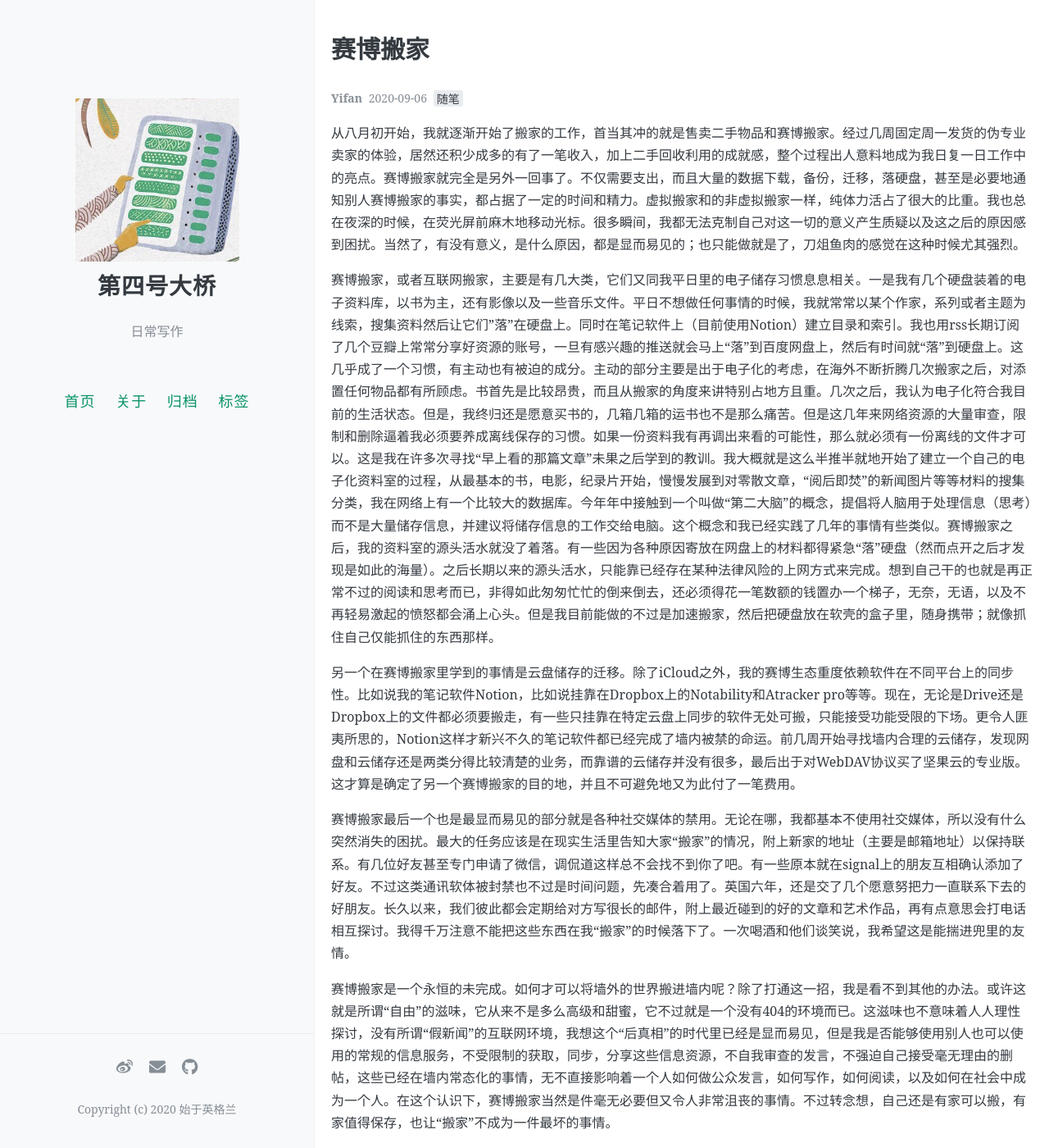
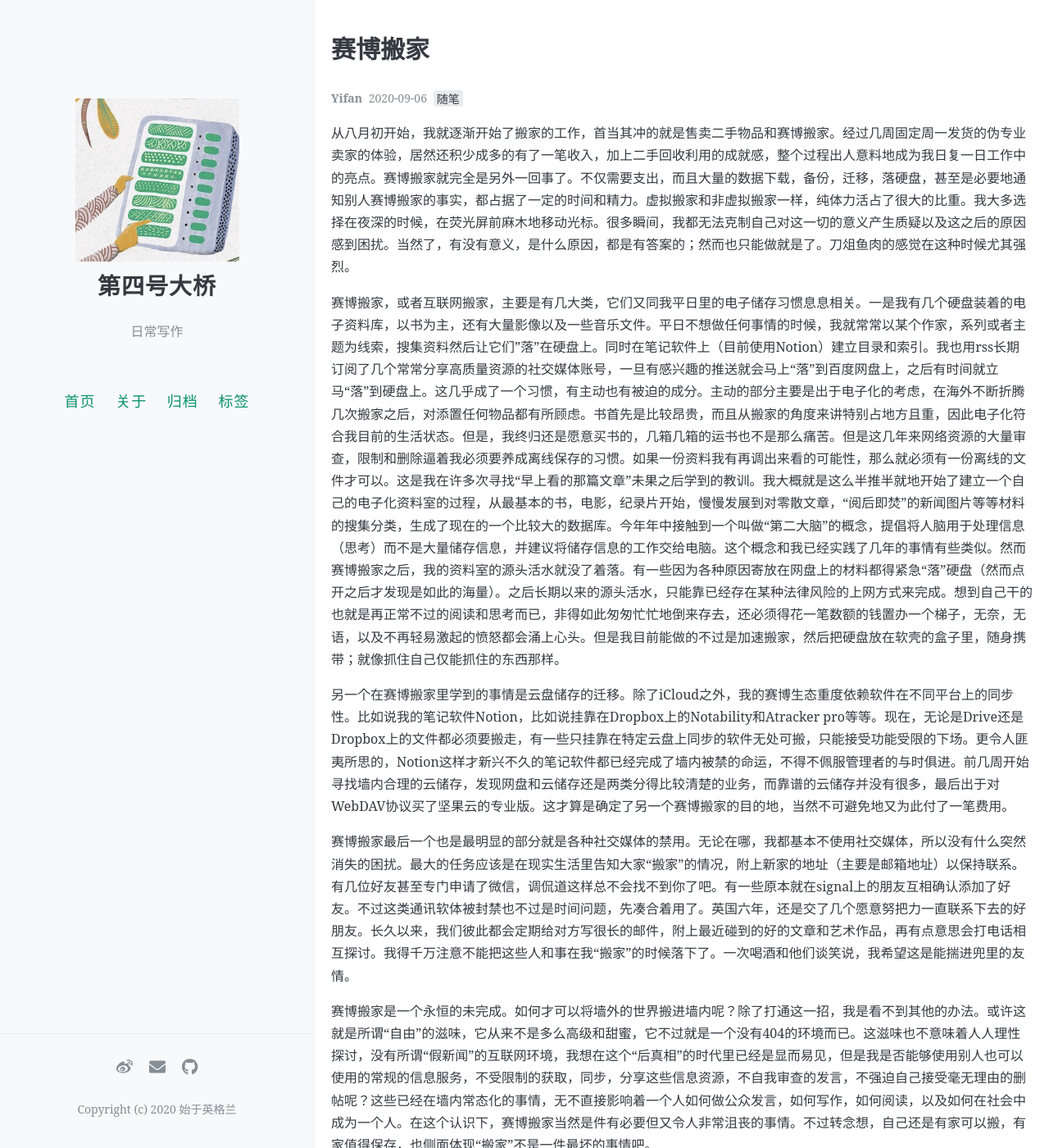
Before and after one commit to yifan0111/gincredible, a Jekyll site: the page built from _posts/2020-09-06-cyber-moving.md, in a window 1280 px wide and 1400 px high. Shown: the whole window at 82% size. Built offline with Jekyll 4.4.1, drawn with Linux system fonts in a browser that asks for light colours; comment, search, counter and statistics services are not loaded; some of the changed text lies outside the part shown.

Commit message:
Update 2020-09-06-cyber-moving.md

```diff
--- a/_posts/2020-09-06-cyber-moving.md
+++ b/_posts/2020-09-06-cyber-moving.md
@@ -6,14 +6,16 @@ tags: [随笔]
 comments: true
 author: Yifan
 ---
-从八月初开始，我就逐渐开始了搬家的工作，首当其冲的就是售卖二手物品和赛博搬家。经过几周固定周一发货的伪专业卖家的体验，居然还积少成多的有了一笔收入，加上二手回收利用的成就感，整个过程出人意料地成为我日复一日工作中的亮点。赛博搬家就完全是另外一回事了。不仅需要支出，而且大量的数据下载，备份，迁移，落硬盘，甚至是必要地通知别人赛博搬家的事实，都占据了一定的时间和精力。虚拟搬家和的非虚拟搬家一样，纯体力活占了很大的比重。我也总在夜深的时候，在荧光屏前麻木地移动光标。很多瞬间，我都无法克制自己对这一切的意义产生质疑以及这之后的原因感到困扰。当然了，有没有意义，是什么原因，都是显而易见的；也只能做就是了，刀俎鱼肉的感觉在这种时候尤其强烈。
+从八月初开始，我就逐渐开始了搬家的工作，首当其冲的就是售卖二手物品和赛博搬家。经过几周固定周一发货的伪专业卖家的体验，居然还积少成多的有了一笔收入，加上二手回收利用的成就感，整个过程出人意料地成为我日复一日工作中的亮点。赛博搬家就完全是另外一回事了。不仅需要支出，而且大量的数据下载，备份，迁移，落硬盘，甚至是必要地通知别人赛博搬家的事实，都占据了一定的时间和精力。虚拟搬家和非虚拟搬家一样，纯体力活占了很大的比重。我大多选择在夜深的时候，在荧光屏前麻木地移动光标。很多瞬间，我都无法克制自己对这一切的意义产生质疑以及这之后的原因感到困扰。当然了，有没有意义，是什么原因，都是有答案的；然而也只能做就是了。刀俎鱼肉的感觉在这种时候尤其强烈。
 
-赛博搬家，或者互联网搬家，主要是有几大类，它们又同我平日里的电子储存习惯息息相关。一是我有几个硬盘装着的电子资料库，以书为主，还有影像以及一些音乐文件。平日不想做任何事情的时候，我就常常以某个作家，系列或者主题为线索，搜集资料然后让它们”落”在硬盘上。同时在笔记软件上（目前使用Notion）建立目录和索引。我也用rss长期订阅了几个豆瓣上常常分享好资源的账号，一旦有感兴趣的推送就会马上“落”到百度网盘上，然后有时间就“落”到硬盘上。这几乎成了一个习惯，有主动也有被迫的成分。主动的部分主要是出于电子化的考虑，在海外不断折腾几次搬家之后，对添置任何物品都有所顾虑。书首先是比较昂贵，而且从搬家的角度来讲特别占地方且重。几次之后，我认为电子化符合我目前的生活状态。但是，我终归还是愿意买书的，几箱几箱的运书也不是那么痛苦。但是这几年来网络资源的大量审查，限制和删除逼着我必须要养成离线保存的习惯。如果一份资料我有再调出来看的可能性，那么就必须有一份离线的文件才可以。这是我在许多次寻找“早上看的那篇文章”未果之后学到的教训。我大概就是这么半推半就地开始了建立一个自己的电子化资料室的过程，从最基本的书，电影，纪录片开始，慢慢发展到对零散文章，“阅后即焚”的新闻图片等等材料的搜集分类，我在网络上有一个比较大的数据库。今年年中接触到一个叫做“第二大脑”的概念，提倡将人脑用于处理信息（思考）而不是大量储存信息，并建议将储存信息的工作交给电脑。这个概念和我已经实践了几年的事情有些类似。赛博搬家之后，我的资料室的源头活水就没了着落。有一些因为各种原因寄放在网盘上的材料都得紧急“落”硬盘（然而点开之后才发现是如此的海量）。之后长期以来的源头活水，只能靠已经存在某种法律风险的上网方式来完成。想到自己干的也就是再正常不过的阅读和思考而已，非得如此匆匆忙忙的倒来倒去，还必须得花一笔数额的钱置办一个梯子，无奈，无语，以及不再轻易激起的愤怒都会涌上心头。但是我目前能做的不过是加速搬家，然后把硬盘放在软壳的盒子里，随身携带；就像抓住自己仅能抓住的东西那样。
+赛博搬家，或者互联网搬家，主要是有几大类，它们又同我平日里的电子储存习惯息息相关。一是我有几个硬盘装着的电子资料库，以书为主，还有大量影像以及一些音乐文件。平日不想做任何事情的时候，我就常常以某个作家，系列或者主题为线索，搜集资料然后让它们”落”在硬盘上。同时在笔记软件上（目前使用Notion）建立目录和索引。我也用rss长期订阅了几个常常分享高质量资源的社交媒体账号，一旦有感兴趣的推送就会马上“落”到百度网盘上，之后有时间就立马“落”到硬盘上。这几乎成了一个习惯，有主动也有被迫的成分。主动的部分主要是出于电子化的考虑，在海外不断折腾几次搬家之后，对添置任何物品都有所顾虑。书首先是比较昂贵，而且从搬家的角度来讲特别占地方且重，因此电子化符合我目前的生活状态。但是，我终归还是愿意买书的，几箱几箱的运书也不是那么痛苦。但是这几年来网络资源的大量审查，限制和删除逼着我必须要养成离线保存的习惯。如果一份资料我有再调出来看的可能性，那么就必须有一份离线的文件才可以。这是我在许多次寻找“早上看的那篇文章”未果之后学到的教训。我大概就是这么半推半就地开始了建立一个自己的电子化资料室的过程，从最基本的书，电影，纪录片开始，慢慢发展到对零散文章，“阅后即焚”的新闻图片等等材料的搜集分类，生成了现在的一个比较大的数据库。今年年中接触到一个叫做“第二大脑”的概念，提倡将人脑用于处理信息（思考）而不是大量储存信息，并建议将储存信息的工作交给电脑。这个概念和我已经实践了几年的事情有些类似。然而赛博搬家之后，我的资料室的源头活水就没了着落。有一些因为各种原因寄放在网盘上的材料都得紧急“落”硬盘（然而点开之后才发现是如此的海量）。之后长期以来的源头活水，只能靠已经存在某种法律风险的上网方式来完成。想到自己干的也就是再正常不过的阅读和思考而已，非得如此匆匆忙忙地倒来存去，还必须得花一笔数额的钱置办一个梯子，无奈，无语，以及不再轻易激起的愤怒都会涌上心头。但是我目前能做的不过是加速搬家，然后把硬盘放在软壳的盒子里，随身携带；就像抓住自己仅能抓住的东西那样。
 
-另一个在赛博搬家里学到的事情是云盘储存的迁移。除了iCloud之外，我的赛博生态重度依赖软件在不同平台上的同步性。比如说我的笔记软件Notion，比如说挂靠在Dropbox上的Notability和Atracker pro等等。现在，无论是Drive还是Dropbox上的文件都必须要搬走，有一些只挂靠在特定云盘上同步的软件无处可搬，只能接受功能受限的下场。更令人匪夷所思的，Notion这样才新兴不久的笔记软件都已经完成了墙内被禁的命运。前几周开始寻找墙内合理的云储存，发现网盘和云储存还是两类分得比较清楚的业务，而靠谱的云储存并没有很多，最后出于对WebDAV协议买了坚果云的专业版。这才算是确定了另一个赛博搬家的目的地，并且不可避免地又为此付了一笔费用。
+另一个在赛博搬家里学到的事情是云盘储存的迁移。除了iCloud之外，我的赛博生态重度依赖软件在不同平台上的同步性。比如说我的笔记软件Notion，比如说挂靠在Dropbox上的Notability和Atracker pro等等。现在，无论是Drive还是Dropbox上的文件都必须要搬走，有一些只挂靠在特定云盘上同步的软件无处可搬，只能接受功能受限的下场。更令人匪夷所思的，Notion这样才新兴不久的笔记软件都已经完成了墙内被禁的命运，不得不佩服管理者的与时俱进。前几周开始寻找墙内合理的云储存，发现网盘和云储存还是两类分得比较清楚的业务，而靠谱的云储存并没有很多，最后出于对WebDAV协议买了坚果云的专业版。这才算是确定了另一个赛博搬家的目的地，当然不可避免地又为此付了一笔费用。
 
-赛博搬家最后一个也是最显而易见的部分就是各种社交媒体的禁用。无论在哪，我都基本不使用社交媒体，所以没有什么突然消失的困扰。最大的任务应该是在现实生活里告知大家“搬家”的情况，附上新家的地址（主要是邮箱地址）以保持联系。有几位好友甚至专门申请了微信，调侃道这样总不会找不到你了吧。有一些原本就在signal上的朋友互相确认添加了好友。不过这类通讯软体被封禁也不过是时间问题，先凑合着用了。英国六年，还是交了几个愿意努把力一直联系下去的好朋友。长久以来，我们彼此都会定期给对方写很长的邮件，附上最近碰到的好的文章和艺术作品，再有点意思会打电话相互探讨。我得千万注意不能把这些东西在我“搬家”的时候落下了。一次喝酒和他们谈笑说，我希望这是能揣进兜里的友情。
+赛博搬家最后一个也是最明显的部分就是各种社交媒体的禁用。无论在哪，我都基本不使用社交媒体，所以没有什么突然消失的困扰。最大的任务应该是在现实生活里告知大家“搬家”的情况，附上新家的地址（主要是邮箱地址）以保持联系。有几位好友甚至专门申请了微信，调侃道这样总不会找不到你了吧。有一些原本就在signal上的朋友互相确认添加了好友。不过这类通讯软体被封禁也不过是时间问题，先凑合着用了。英国六年，还是交了几个愿意努把力一直联系下去的好朋友。长久以来，我们彼此都会定期给对方写很长的邮件，附上最近碰到的好的文章和艺术作品，再有点意思会打电话相互探讨。我得千万注意不能把这些人和事在我“搬家”的时候落下了。一次喝酒和他们谈笑说，我希望这是能揣进兜里的友情。
 
-赛博搬家是一个永恒的未完成。如何才可以将墙外的世界搬进墙内呢？除了打通这一招，我是看不到其他的办法。或许这就是所谓“自由”的滋味，它从来不是多么高级和甜蜜，它不过就是一个没有404的环境而已。这滋味也不意味着人人理性探讨，没有所谓“假新闻”的互联网环境，我想这个“后真相”的时代里已经是显而易见，但是我是否能够使用别人也可以使用的常规的信息服务，不受限制的获取，同步，分享这些信息资源，不自我审查的发言，不强迫自己接受毫无理由的删帖，这些已经在墙内常态化的事情，无不直接影响着一个人如何做公众发言，如何写作，如何阅读，以及如何在社会中成为一个人。在这个认识下，赛博搬家当然是件毫无必要但又令人非常沮丧的事情。不过转念想，自己还是有家可以搬，有家值得保存，也让“搬家”不成为一件最坏的事情。
+赛博搬家是一个永恒的未完成。如何才可以将墙外的世界搬进墙内呢？除了打通这一招，我是看不到其他的办法。或许这就是所谓“自由”的滋味，它从来不是多么高级和甜蜜，它不过就是一个没有404的环境而已。这滋味也不意味着人人理性探讨，没有所谓“假新闻”的互联网环境，我想在这个“后真相”的时代里已经是显而易见，但是我是否能够使用别人也可以使用的常规的信息服务，不受限制的获取，同步，分享这些信息资源，不自我审查的发言，不强迫自己接受毫无理由的删帖呢？这些已经在墙内常态化的事情，无不直接影响着一个人如何做公众发言，如何写作，如何阅读，以及如何在社会中成为一个人。在这个认识下，赛博搬家当然是件有必要但又令人非常沮丧的事情。不过转念想，自己还是有家可以搬，有家值得保存，也侧面体现“搬家”不是一件最坏的事情吧。
 
-这篇文章就这么断断续续地躺在电脑里，在赛博搬家喘口气的间隙里写完了。前几日豆瓣读书因工信部要求进行第二轮政改，为期一个月，不知整改目的为何，结果为何，可否商议对整改结果的不满，也不知具体流程为何，甚至停用的时间都早于了通知的时间。没有人准备为这些问题准备答案，因为他有权不回答你，并且反手让你闭嘴。大概两个月前同是因为整改，我紧急备份了豆瓣，并且搭建了这个github页面存放和发布文章，这也算是半个脚准备踏出豆瓣。搬出豆瓣之后要去哪里是许多友邻都问了的问题，当然还有更多友邻选择直接离开。搬出一个环境被污染的互联网社区，有时候也感觉像是一种赛博搬家。这种搬家的实质，或许可以理解成一种不健全的而又求全的赛博难民心态。
+这篇文章就这么断断续续地躺在电脑里，在赛博搬家过程中喘口气的间隙里写完了。前几日豆瓣读书因工信部要求进行第二轮整改，为期一个月，不知标准为何，目的为何，结果为何，可否商议对结果的不满，也不知具体流程为何，甚至停用的时间都早于实际通知的时间。没有人准备为这些问题准备答案，因为他有权不回答你，并且反手让你闭嘴。大概两个月前同是因为整改，我紧急备份了豆瓣，并且搭建了这个github页面存放和发布文章，这也算是半个脚准备踏出豆瓣。搬出豆瓣之后要去哪里是许多友邻都指出的问题，当然还有更多友邻感到失望，选择直接离开。搬出一个环境被污染的互联网社区，也感觉上也是一种赛博搬家。
+
+这种搬家的实质，或许可以理解成一种不健全的而又求全的赛博难民心态。终有一天会无处可搬吧。
```
